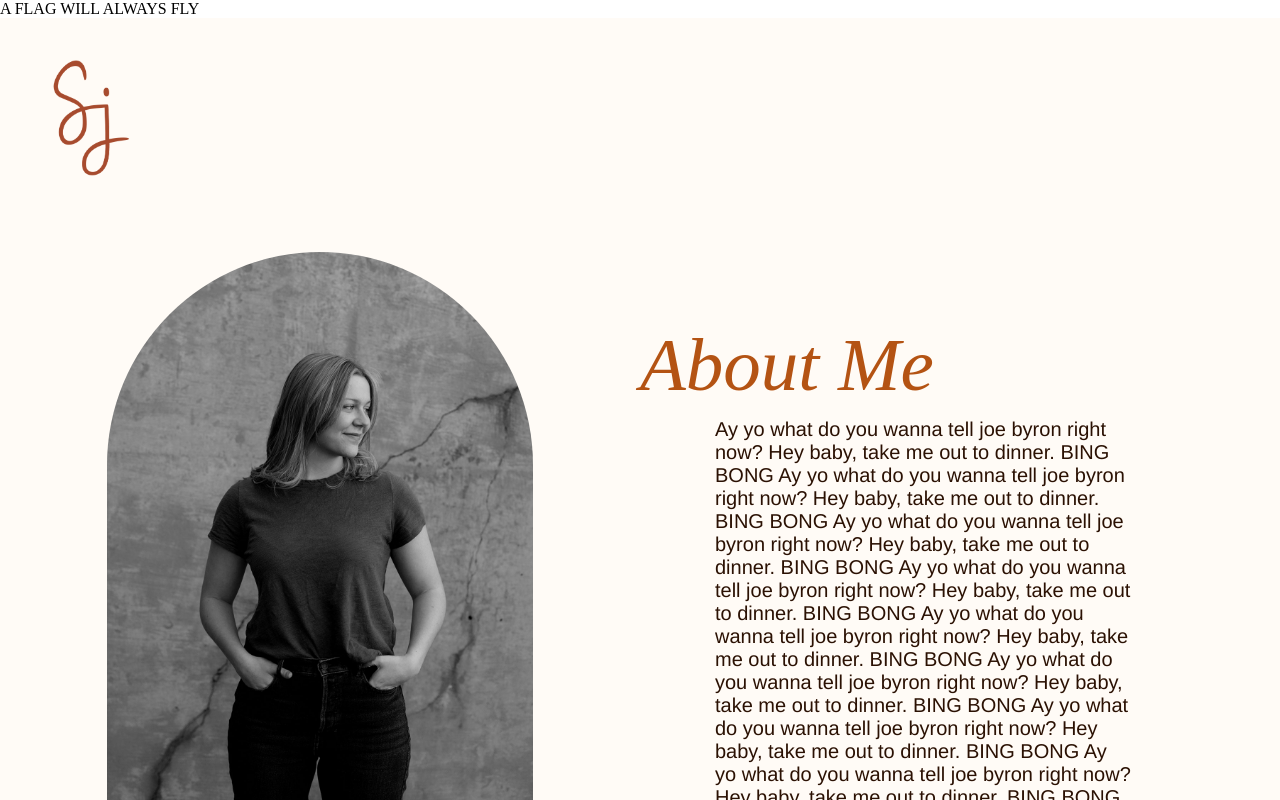
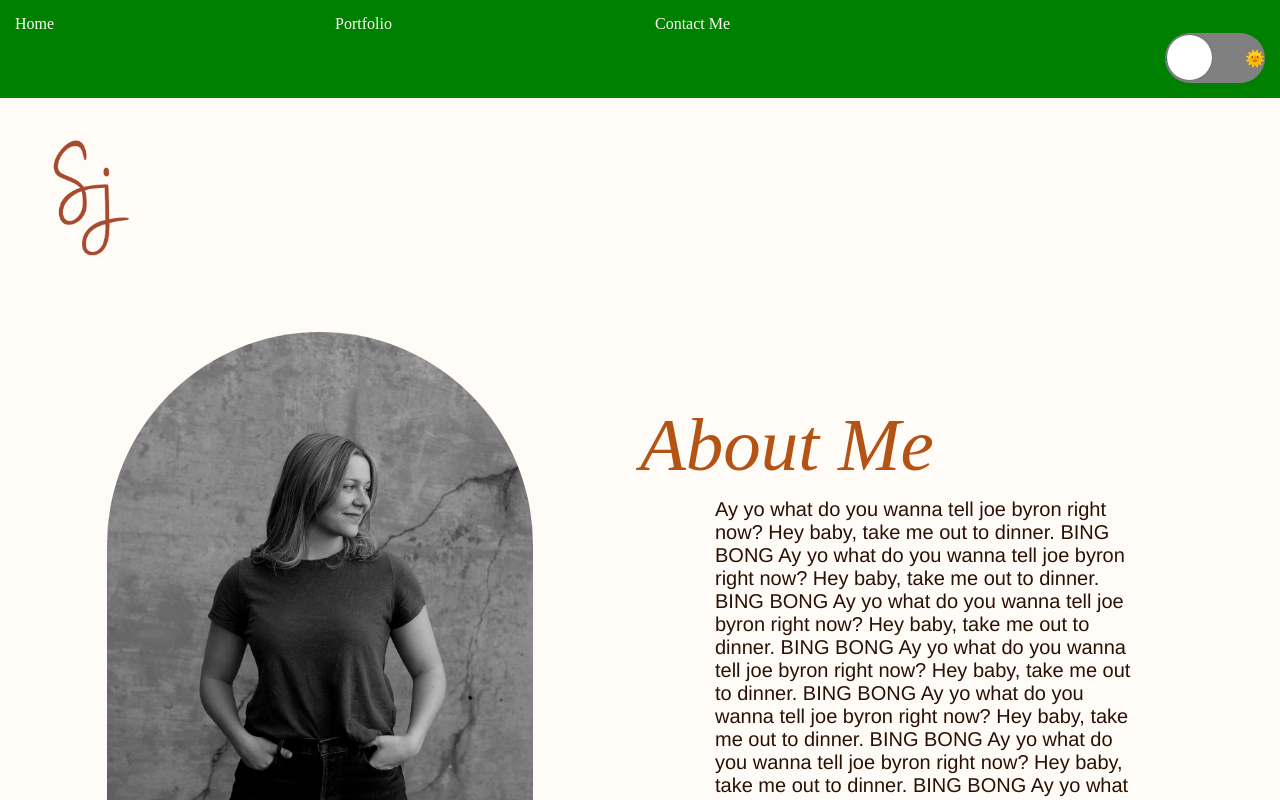
Before and after one commit to ben-hapip/soph-blog, a React (Create React App) app: page / in a window 1280 px wide. Shown: the top 800 px of the page. Built offline with nearby package versions, Linux system fonts and the light colour scheme.

Commit message:
rough navbar hehe

```diff
--- a/src/Navbar/Navbar.css
+++ b/src/Navbar/Navbar.css
@@ -0,0 +1,59 @@
+.nav-grid {
+  display: grid;
+  grid-template-columns: repeat(4, 1fr);
+  background-color: rgb(180, 83, 19);
+  color: rgb(255, 251, 246);
+}
+
+.nav-grid > div {
+  margin: 15px;
+}
+
+.nav-grid > div > span {
+  cursor: pointer;
+}
+
+.toggle {
+  justify-self: end;
+}
+
+.toggle-checkbox {
+  height: 0;
+  width: 0;
+  visibility: hidden;
+}
+
+.toggle-label {
+  display: flex;
+  align-items: center;
+  justify-content: space-between;
+  cursor: pointer;
+  width: 100px;
+  height: 50px;
+  background: grey;
+  border-radius: 100px;
+  position: relative;
+  transition: background-color 0.2s;
+}
+
+.toggle-label .toggle-button {
+  content: '';
+  position: absolute;
+  top: 2px;
+  left: 2px;
+  width: 45px;
+  height: 45px;
+  border-radius: 45px;
+  transition: 0.2s;
+  background: #fff;
+  box-shadow: 0 0 2px 0 rgba(10, 10, 10, 0.29);
+}
+
+.toggle-checkbox:checked + .toggle-label .toggle-button {
+  left: calc(100% - 2px);
+  transform: translateX(-100%);
+}
+
+.toggle-label:active .toggle-button {
+  width: 60px;
+}
--- a/src/Navbar/Navbar.js
+++ b/src/Navbar/Navbar.js
@@ -1,7 +1,36 @@
 import './Navbar.css';
+import { useState } from 'react';
 
 function Navbar() {
-  return <div>A FLAG WILL ALWAYS FLY</div>;
+  const navOptions = ['Home', 'Portfolio', 'Contact Me'];
+  const [dark, setDark] = useState(false);
+  const handleChange = () => {
+    setDark(!dark);
+  };
+  console.log(handleChange);
+  return (
+    <div className="nav-grid" style={{ backgroundColor: dark ? 'purple' : 'green' }}>
+      {navOptions.map((option, index) => (
+        <div key={index}>
+          <span>{option}</span>
+        </div>
+      ))}
+      <div className="toggle">
+        <input
+          checked={dark}
+          onChange={handleChange}
+          className="toggle-checkbox"
+          id={`react-switch-new`}
+          type="checkbox"
+        />
+        <label className="toggle-label" htmlFor={`react-switch-new`}>
+          <label>🌚</label>
+          <label>🌞</label>
+          <span className={`toggle-button`} />
+        </label>
+      </div>
+    </div>
+  );
 }
 
 export default Navbar;
```
